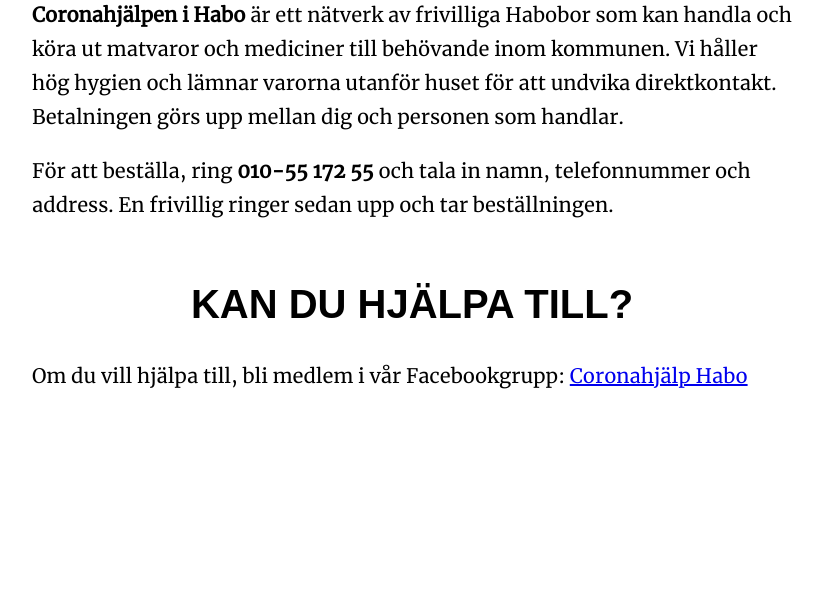
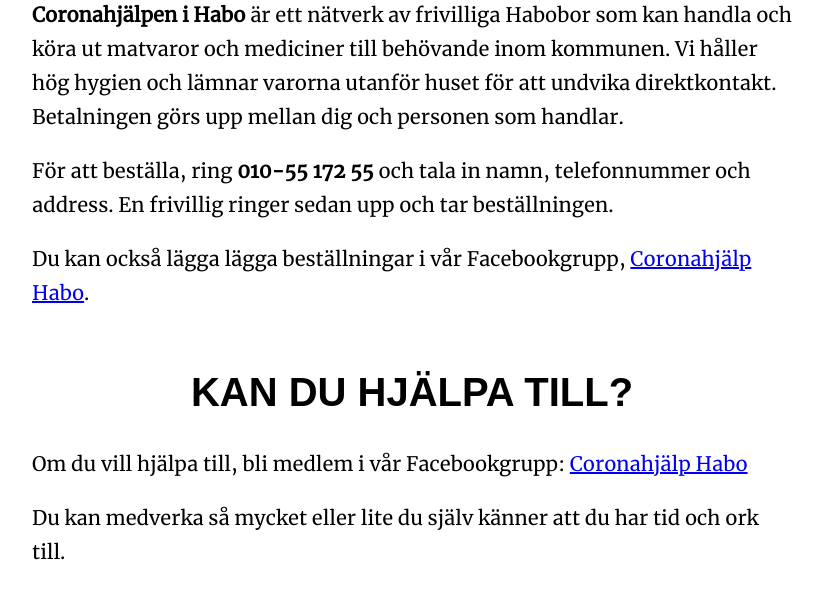
Before and after one commit to andreasjansson/coronahjalpen-habo, a Django app: page / in a window 1280 px wide. Shown: the part 376-985 px from the top of the page, without its empty margins (228-1051 px from the left). Before the commit the page ends 765 px from the top, so only its background shows below. Run offline with Django 3.2, Linux system fonts and the light colour scheme; some web fonts are replaced.

Commit message:
ny facebookgrupp adress

```diff
--- a/web/templates/index.html
+++ b/web/templates/index.html
@@ -18,10 +18,16 @@
     <p>
       För att beställa, ring <b>010-55 172 55</b> och tala in namn, telefonnummer och address. En frivillig ringer sedan upp och tar beställningen.
     </p>
+    <p>
+      Du kan också lägga lägga beställningar i vår Facebookgrupp, <a href="https://www.facebook.com/groups/coronahjalp.habo" target="blank">Coronahjälp Habo</a>.
 
     <h2>Kan du hjälpa till?</h2>
     <p>
-      Om du vill hjälpa till, bli medlem i vår Facebookgrupp: <a href="https://www.facebook.com/groups/1268835633310671" target="blank">Coronahjälp Habo</a>
+      Om du vill hjälpa till, bli medlem i vår Facebookgrupp: <a href="https://www.facebook.com/groups/coronahjalp.habo" target="blank">Coronahjälp Habo</a>
     </p>
+    <p>
+      Du kan medverka så mycket eller lite du själv känner att du har tid och ork till.
+    </p>
+
   </body>
 </html>
```
